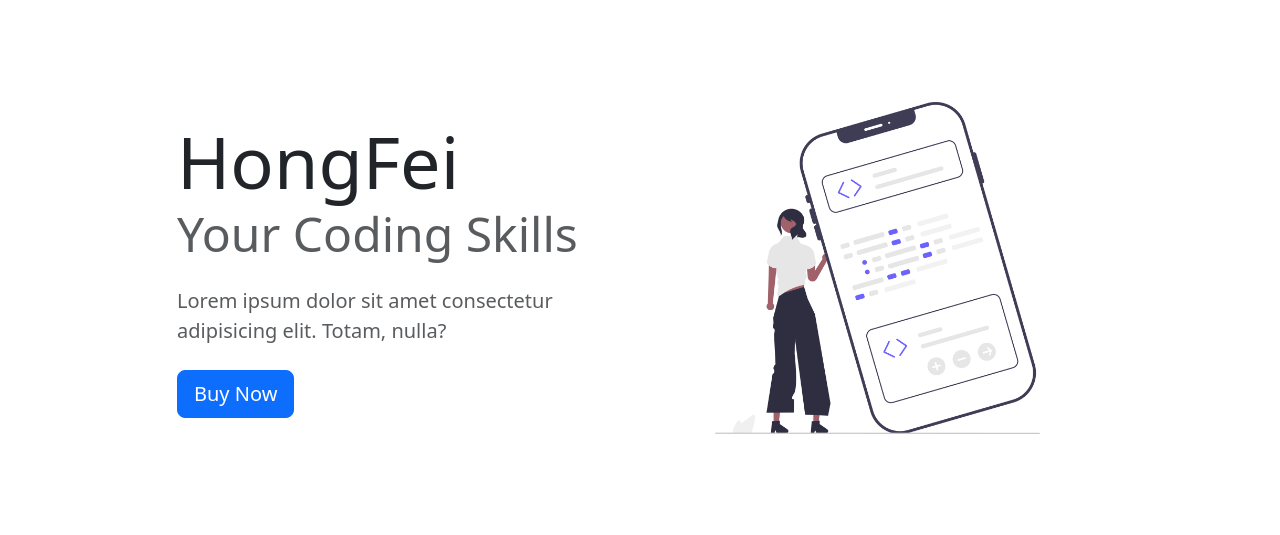
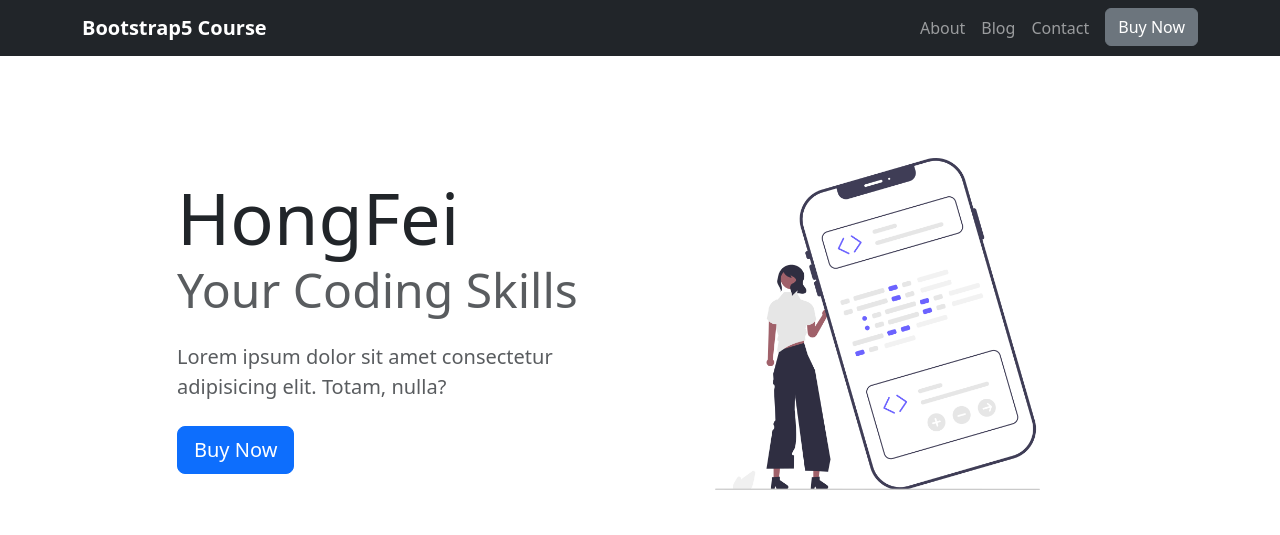
Before and after one commit to HeyFei/Bootstrap5-Crash-Course, a plain HTML site: page index.html in a window 1280 px wide. Drawn offline with nearby package versions, Linux system fonts and the light colour scheme.

Commit message:
navbar code

```diff
--- a/index.html
+++ b/index.html
@@ -16,6 +16,53 @@
 <body>
 
     <!-- navbar -->
+    <!--
+        navbar-expand-md means is when we're below medium sized screen we're going to show this toggle button and show the drop down
+        when we get to medium-sized screens we're going to that into an actual navbar and
+    -->
+    <nav class="navbar navbar-expand-md navbar-dark bg-dark">
+        <div class="container">
+            <a href="#intro" class="navbar-brand">
+                <span class="fw-bold">
+                    Bootstrap5 Course
+                </span>
+            </a>
+
+            <!-- toggle button for mobile nav -->
+            <button class="navbar-toggler" type="button" data-bs-toggle="collapse" data-bs-target="#main-nav"
+                aria-controls="main-nav" aria-expanded="false" aria-label="Toggle navigation">
+                <span class="navbar-toggler-icon"></span>
+            </button>
+
+            <!-- navbar links -->
+            <div class="collapse navbar-collapse justify-content-end align-center" id="main-nav">
+                <ul class="navbar-nav">
+                    <ul class="navbar-nav">
+                        <li class="nav-item">
+                            <a href="#about" class="nav-link">About</a>
+                        </li>
+                        <li class="nav-item">
+                            <a href="#blog" class="nav-link">Blog</a>
+                        </li>
+                        <li class="nav-item">
+                            <a href="#contact" class="nav-link">Contact</a>
+                        </li>
+                        <!-- d-md-none means hidden only on md screen-->
+                        <li class="nav-item d-md-none">
+                            <a href="#contact" class="nav-link">Pricing</a>
+                        </li>
+                        <!--
+                            d-none means hidden on all
+                            d-md-inline means on medium/larger screen display in line
+                        -->
+                        <li class="nav-item ms-2 d-none d-md-inline">
+                            <a href="#contact" class="btn btn-secondary">Buy Now</a>
+                        </li>
+                    </ul>
+                </ul>
+            </div>
+        </div>
+    </nav>
 
     <!-- main image & intro text -->
     <section id="intro">
```
